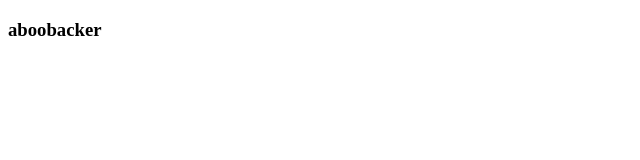
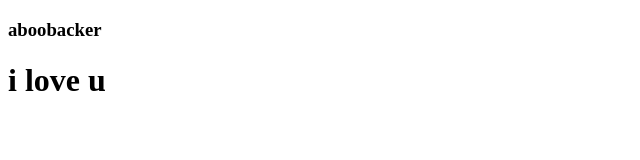
Before and after one commit to AboobackerSiddiqueMp/weather-app, a plain HTML site: page hi.html in a window 1280 px wide. Shown: the whole page, without its empty margins (0-640 px from the left). Drawn offline with Linux system fonts and the light colour scheme.

Commit message:
hi file change

```diff
--- a/hi.html
+++ b/hi.html
@@ -7,5 +7,6 @@
 </head>
 <body>
     <h3>aboobacker</h3>
+    <h1>i love u</h1>
 </body>
 </html>
```
